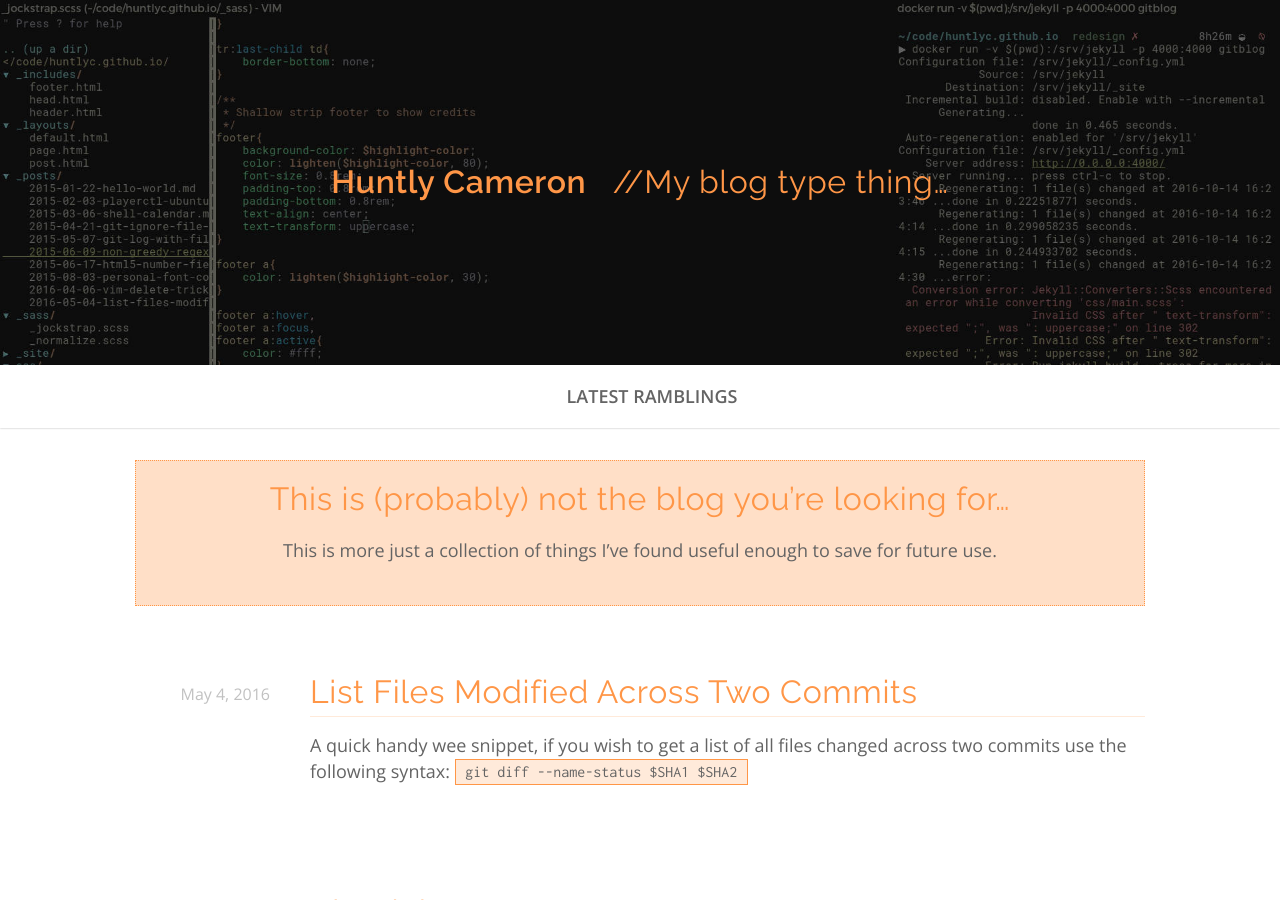
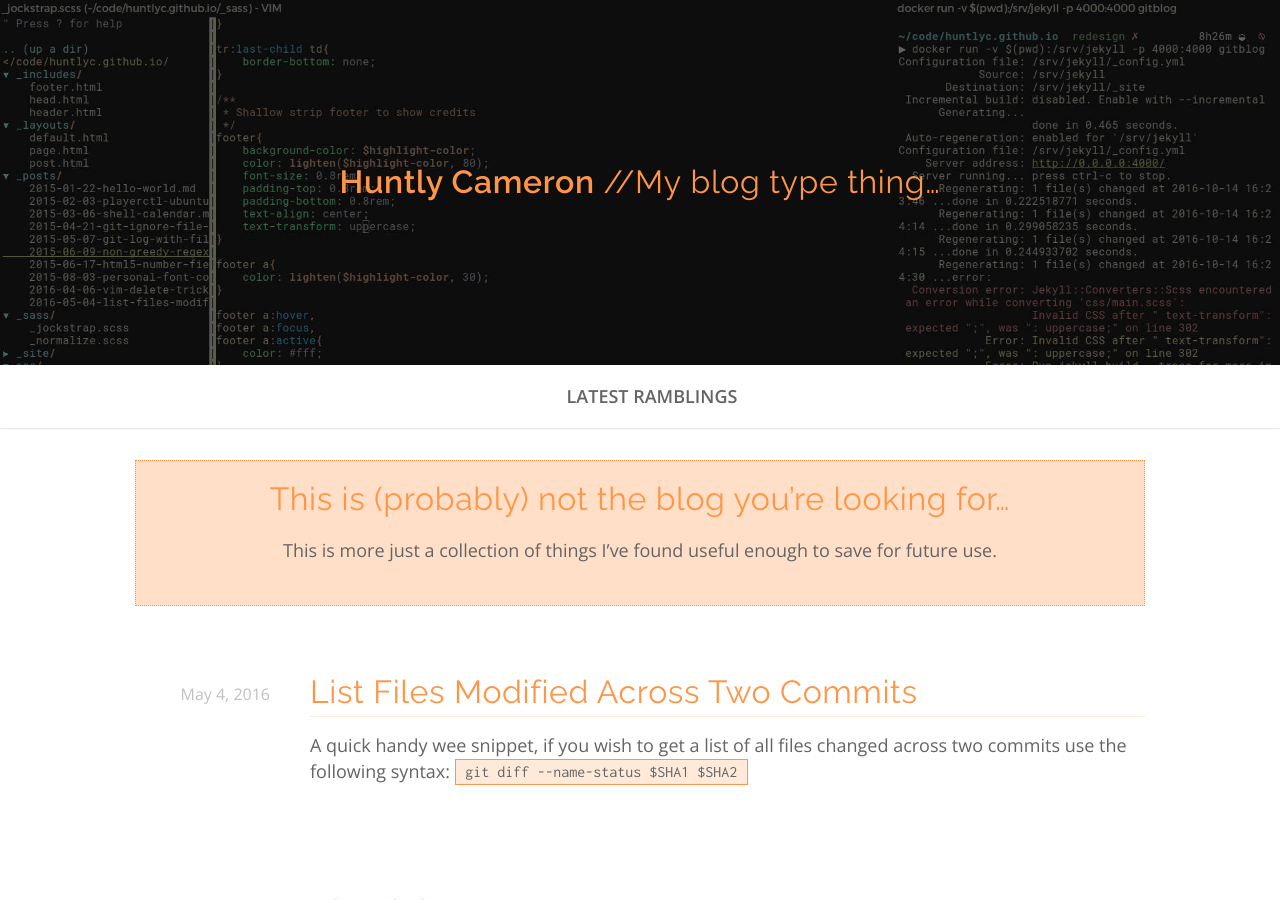
Before and after one commit to huntlyc/huntlyc.github.io, a Jekyll site: the page built from index.html, in a window 1280 px wide and 900 px high. Built offline with Jekyll 4.4.1, drawn with Linux system fonts in a browser that asks for light colours.

Commit message:
Space update for header

```diff
--- a/_includes/header.html
+++ b/_includes/header.html
@@ -1,5 +1,5 @@
 <header>
-    <h1 class="paralax-img"><a class="site-title" href="{{ site.baseurl }}/"><strong>{{ site.title }}</strong>&nbsp;&nbsp;&nbsp;<span class="comment">//My blog type thing&hellip;</span></a></h1>
+    <h1 class="paralax-img"><a class="site-title" href="{{ site.baseurl }}/"><strong>{{ site.title }}</strong> &shy;<span class="comment">//My&nbsp;blog&nbsp;type&nbsp;thing&hellip;</span></a></h1>
     <nav>
         <ul>
             {% for page in site.pages %}
```
